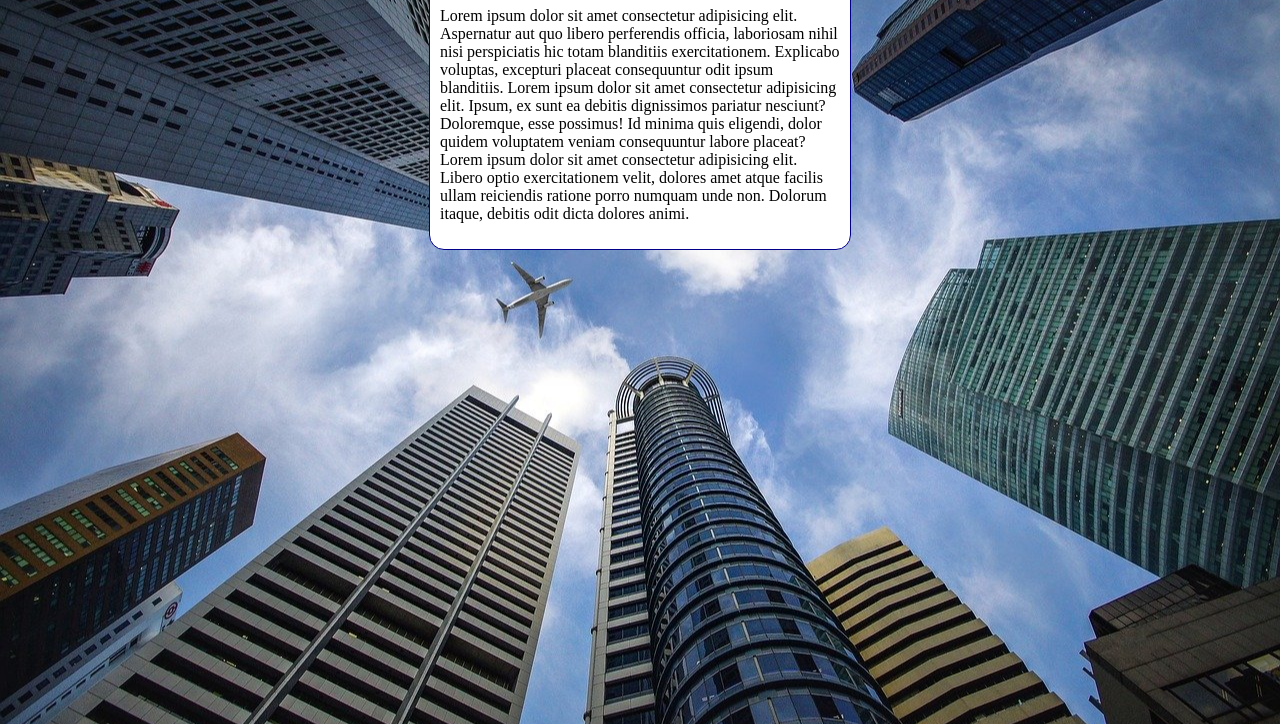
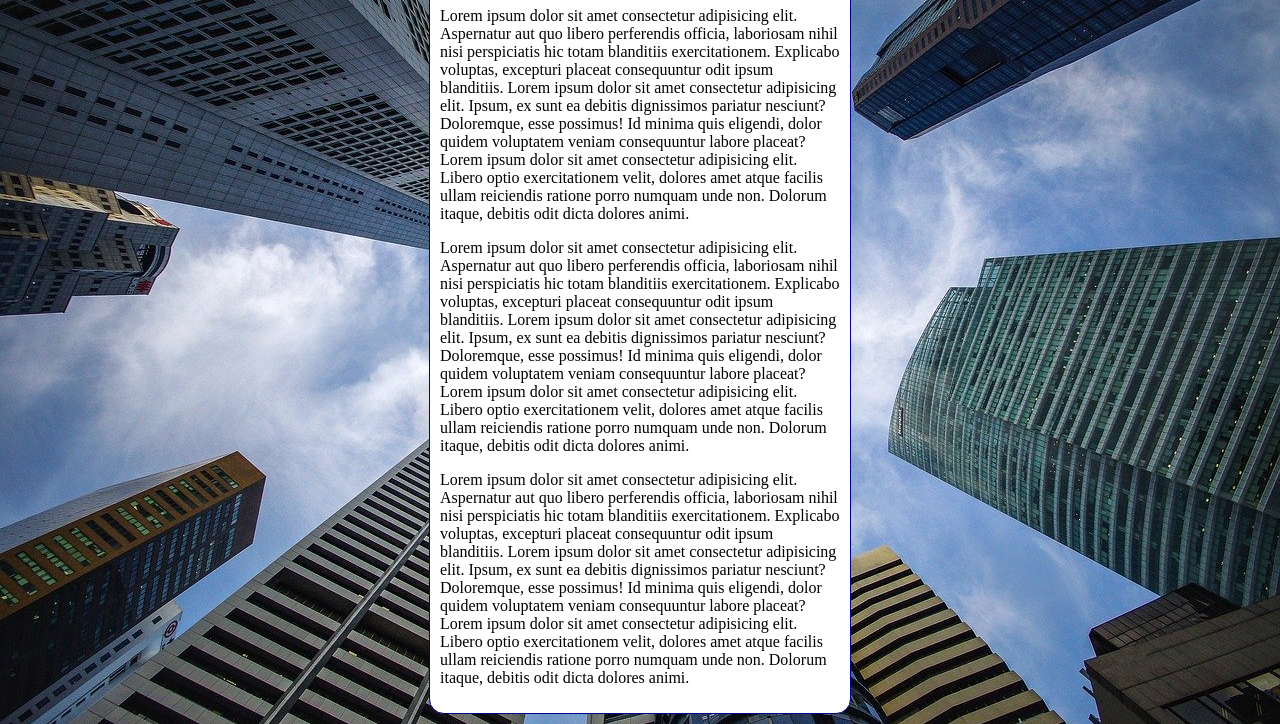
Before and after one commit to MarcelaVBraga/html-css, a plain HTML site: page exercicios/ex022/fundo006.html in a window 1280 px wide. Shown: the part 92-816 px from the top of the page. Drawn offline with Linux system fonts and the light colour scheme.

Commit message:
Update fundo006.html

```diff
--- a/exercicios/ex022/fundo006.html
+++ b/exercicios/ex022/fundo006.html
@@ -3,20 +3,29 @@
 <head>
     <meta charset="UTF-8">
     <meta name="viewport" content="width=device-width, initial-scale=1.0">
-    <title>Document</title>
+    <title>Fundo Fixo</title>
     <style>
         body {
             height: 100vh;
-            background-color: black;
+            /*background-color: black;
             background-image: url(imagens/wallpaper002.jpg);
             background-position: center center;
-            background-repeat: repeat;
+            background-repeat: no-repeat;
             background-size: cover;
+            background-attachment: fixed;
+
+             Shorthand - background
+            color > imagem > position > repeat > [size] > attachment
+            */
+
+            background: black url('imagens/wallpaper002.jpg') center center no-repeat fixed;
+            background-size: cover;
+
         }
 
         main {
             background-color: white;
-            width: 400px;
+            max-width: 400px;
             padding: 10px;
             margin: auto;
             border: 1px solid darkblue;
@@ -32,6 +41,8 @@
             Teste de Imagem de Fundo
         </h1>
         <p>Lorem ipsum dolor sit amet consectetur adipisicing elit. Aspernatur aut quo libero perferendis officia, laboriosam nihil nisi perspiciatis hic totam blanditiis exercitationem. Explicabo voluptas, excepturi placeat consequuntur odit ipsum blanditiis. Lorem ipsum dolor sit amet consectetur adipisicing elit. Ipsum, ex sunt ea debitis dignissimos pariatur nesciunt? Doloremque, esse possimus! Id minima quis eligendi, dolor quidem voluptatem veniam consequuntur labore placeat? Lorem ipsum dolor sit amet consectetur adipisicing elit. Libero optio exercitationem velit, dolores amet atque facilis ullam reiciendis ratione porro numquam unde non. Dolorum itaque, debitis odit dicta dolores animi.</p>
+        <p>Lorem ipsum dolor sit amet consectetur adipisicing elit. Aspernatur aut quo libero perferendis officia, laboriosam nihil nisi perspiciatis hic totam blanditiis exercitationem. Explicabo voluptas, excepturi placeat consequuntur odit ipsum blanditiis. Lorem ipsum dolor sit amet consectetur adipisicing elit. Ipsum, ex sunt ea debitis dignissimos pariatur nesciunt? Doloremque, esse possimus! Id minima quis eligendi, dolor quidem voluptatem veniam consequuntur labore placeat? Lorem ipsum dolor sit amet consectetur adipisicing elit. Libero optio exercitationem velit, dolores amet atque facilis ullam reiciendis ratione porro numquam unde non. Dolorum itaque, debitis odit dicta dolores animi.</p>
+        <p>Lorem ipsum dolor sit amet consectetur adipisicing elit. Aspernatur aut quo libero perferendis officia, laboriosam nihil nisi perspiciatis hic totam blanditiis exercitationem. Explicabo voluptas, excepturi placeat consequuntur odit ipsum blanditiis. Lorem ipsum dolor sit amet consectetur adipisicing elit. Ipsum, ex sunt ea debitis dignissimos pariatur nesciunt? Doloremque, esse possimus! Id minima quis eligendi, dolor quidem voluptatem veniam consequuntur labore placeat? Lorem ipsum dolor sit amet consectetur adipisicing elit. Libero optio exercitationem velit, dolores amet atque facilis ullam reiciendis ratione porro numquam unde non. Dolorum itaque, debitis odit dicta dolores animi.</p>
     </main>
 </body>
 </html>
```
